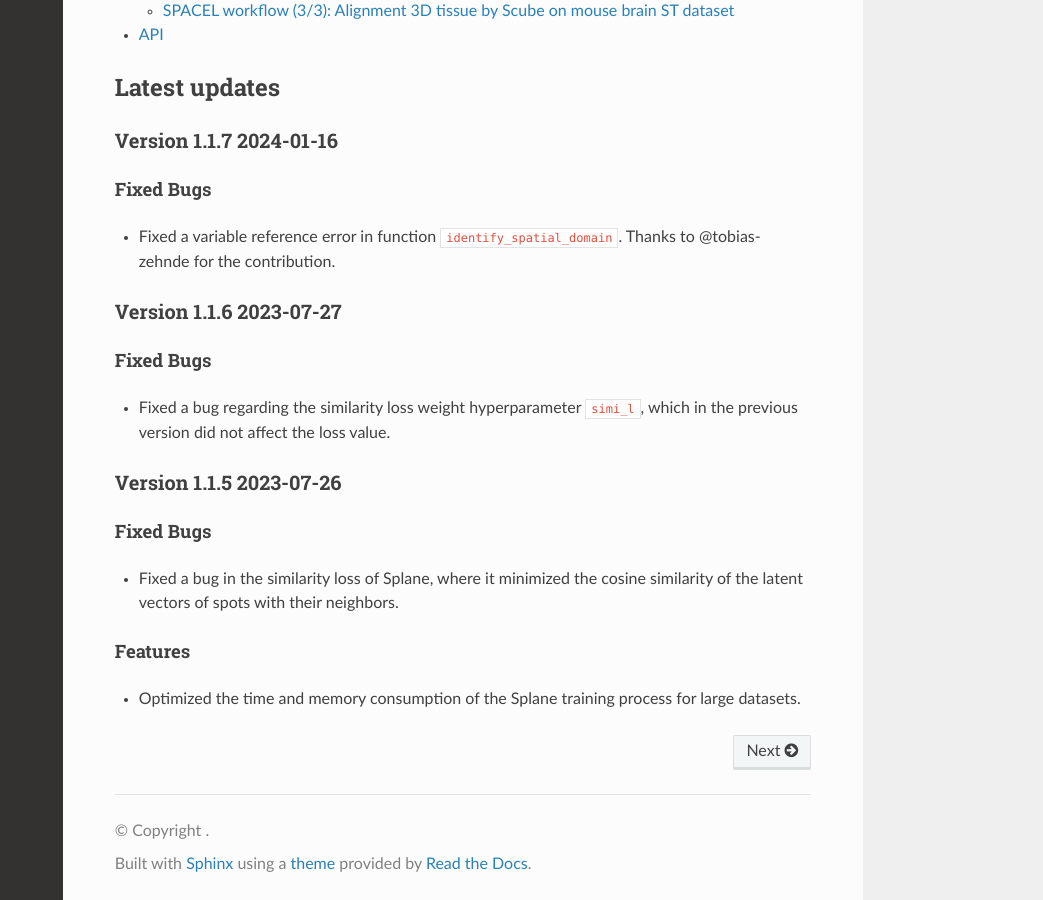
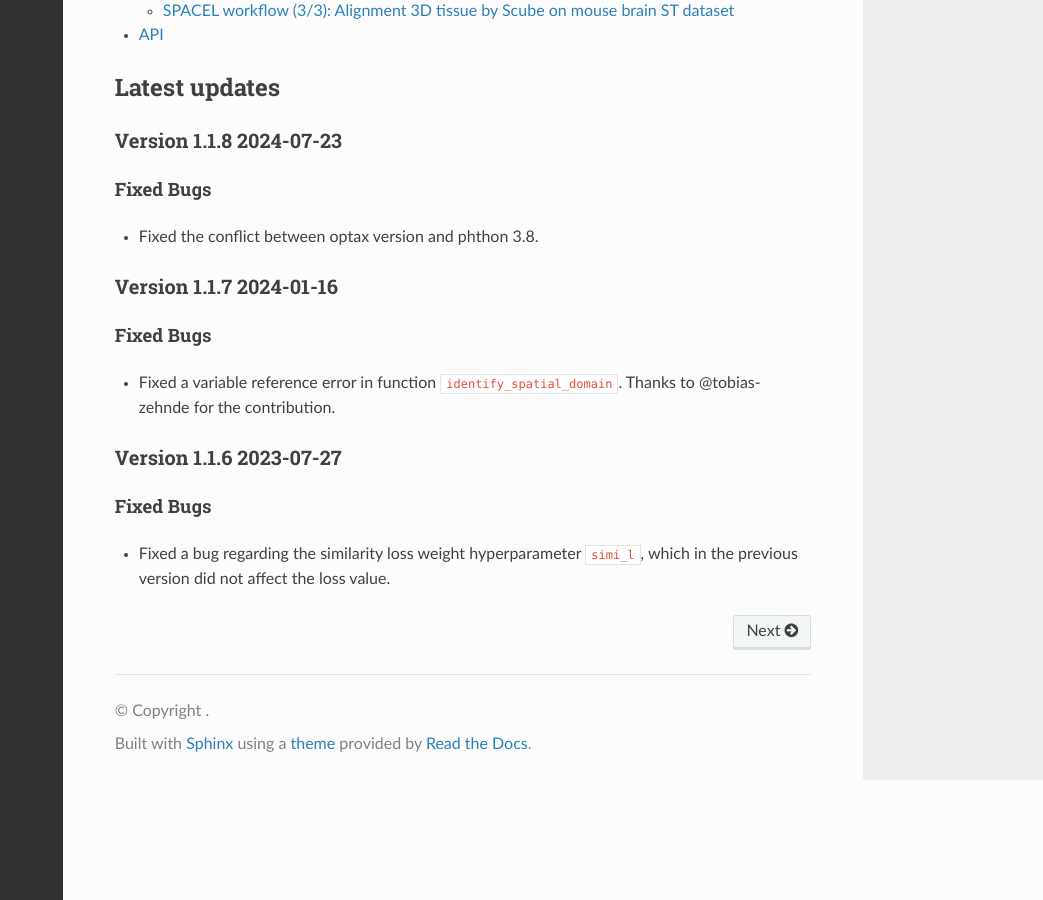
Before and after one commit to QuKunLab/SPACEL, a Sphinx documentation site: the page built from docs/index.md, in a window 1280 px wide and 1400 px high, scrolled down 924 px, cut to the strip 500-1400 px from the top of the window. Shown: the whole strip, without its empty margins (237-1280 px from the left). Built offline with Sphinx 7.4.7 and the Read the Docs theme 2.0.0, drawn with Linux system fonts in a browser that asks for light colours; pages that are not in the unit, such as notebooks, are missing from menus.

````diff
--- a/SPACEL/_version.py
+++ b/SPACEL/_version.py
@@ -1,3 +1,3 @@
 import os
 
-__version__ = "1.1.7"
+__version__ = "1.1.8"
--- a/docs/conf.py
+++ b/docs/conf.py
@@ -11,8 +11,8 @@ from SPACEL import Scube
 project = 'SPACEL'
 author = 'Hao Xu'
 
-release = '1.1.7'
-version = '1.1.7'
+release = '1.1.8'
+version = '1.1.8'
 
 # -- General configuration
 exclude_patterns = ['_build', '.DS_Store', '**.ipynb_checkpoints']
--- a/docs/index.md
+++ b/docs/index.md
@@ -27,6 +27,10 @@ SPACEL (**SP**atial **A**rchitecture **C**haracterization by d**E**ep **L**earni
 * {doc}`API <api>`
 
 ## Latest updates
+### Version 1.1.8 2024-07-23
+#### Fixed Bugs
+- Fixed the conflict between optax version and phthon 3.8.
+
 ### Version 1.1.7 2024-01-16
 #### Fixed Bugs
 - Fixed a variable reference error in function `identify_spatial_domain`. Thanks to @tobias-zehnde for the contribution.
@@ -34,12 +38,6 @@ SPACEL (**SP**atial **A**rchitecture **C**haracterization by d**E**ep **L**earni
 ### Version 1.1.6 2023-07-27
 #### Fixed Bugs
 - Fixed a bug regarding the similarity loss weight hyperparameter `simi_l`, which in the previous version did not affect the loss value.
-
-### Version 1.1.5 2023-07-26
-#### Fixed Bugs
-- Fixed a bug in the similarity loss of Splane, where it minimized the cosine similarity of the latent vectors of spots with their neighbors.
-#### Features
-- Optimized the time and memory consumption of the Splane training process for large datasets.
 
 ```{toctree}
 :hidden: true
--- a/setup.py
+++ b/setup.py
@@ -27,5 +27,6 @@ setup(
         "numba",
         "torch<=1.13",
         "gpytorch",
+        "optax<=0.1.7",
     ],
 )
````
Also changed, not shown: README.md (+4 -6 lines).
